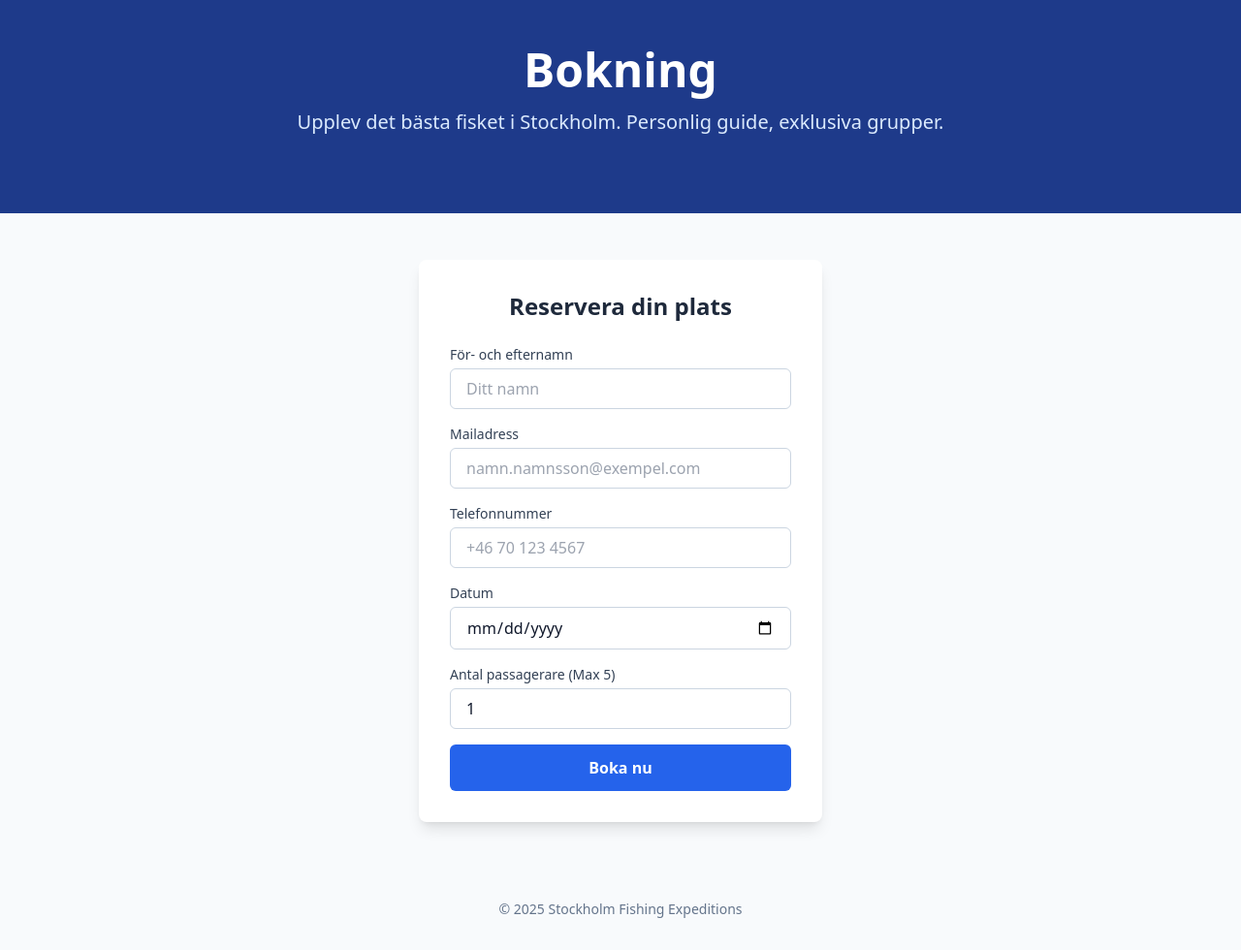
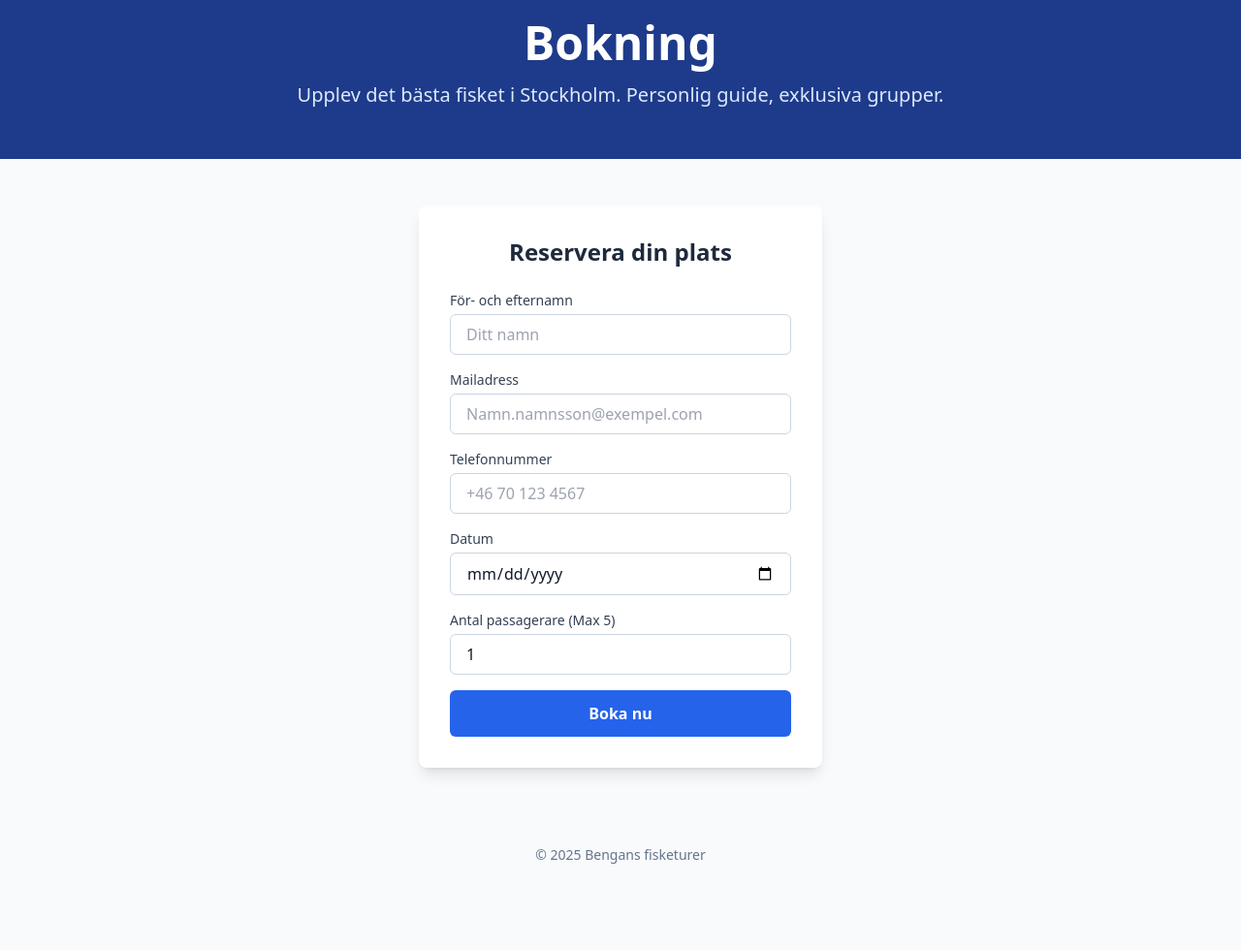
Before and after one commit to TE4-Academy/ai-coding-fishing-expedition, a website: page application/index.html in a window 1280 px wide. Shown: the whole page at 97% size. After the commit the page ends 924 px from the top, so only its background shows below. Drawn offline with nearby package versions, Linux system fonts and the light colour scheme.

Commit message:
Footer mm

```diff
--- a/application/index.html
+++ b/application/index.html
@@ -11,7 +11,7 @@
 <body class="bg-slate-50 text-slate-900 font-sans">
 
     <!-- Hero Section -->
-    <header class="bg-blue-900 text-white py-12 px-4 text-center">
+    <header class="bg-blue-900 text-white py-5 px-4 text-center">
         <div class="max-w-3xl mx-auto">
             <h1 class="text-4xl md:text-5xl font-bold mb-4">Bokning</h1>
             <p class="text-xl text-blue-100 mb-8">Upplev det bästa fisket i Stockholm. Personlig guide, exklusiva grupper.</p>
@@ -34,7 +34,7 @@
 
                 <div>
                     <label class="block text-sm font-medium text-slate-700 mb-1">Mailadress</label>
-                    <input type="email" name="email" placeholder="namn.namnsson@exempel.com" required
+                    <input type="email" name="email" placeholder="Namn.namnsson@exempel.com" required
                         class="w-full px-4 py-2 border border-slate-300 rounded-md focus:ring-2 focus:ring-blue-500 focus:border-blue-500 outline-none transition">
                 </div>
 
@@ -65,7 +65,7 @@
     </main>
 
     <footer class="text-center py-8 text-slate-500 text-sm">
-        &copy; 2025 Stockholm Fishing Expeditions
+        &copy; 2025 Bengans fisketurer
     </footer>
 
     <script src="booking-form.js"></script>
```
Also changed, not shown: application/fishingpackages.html (+6 -1 lines).
